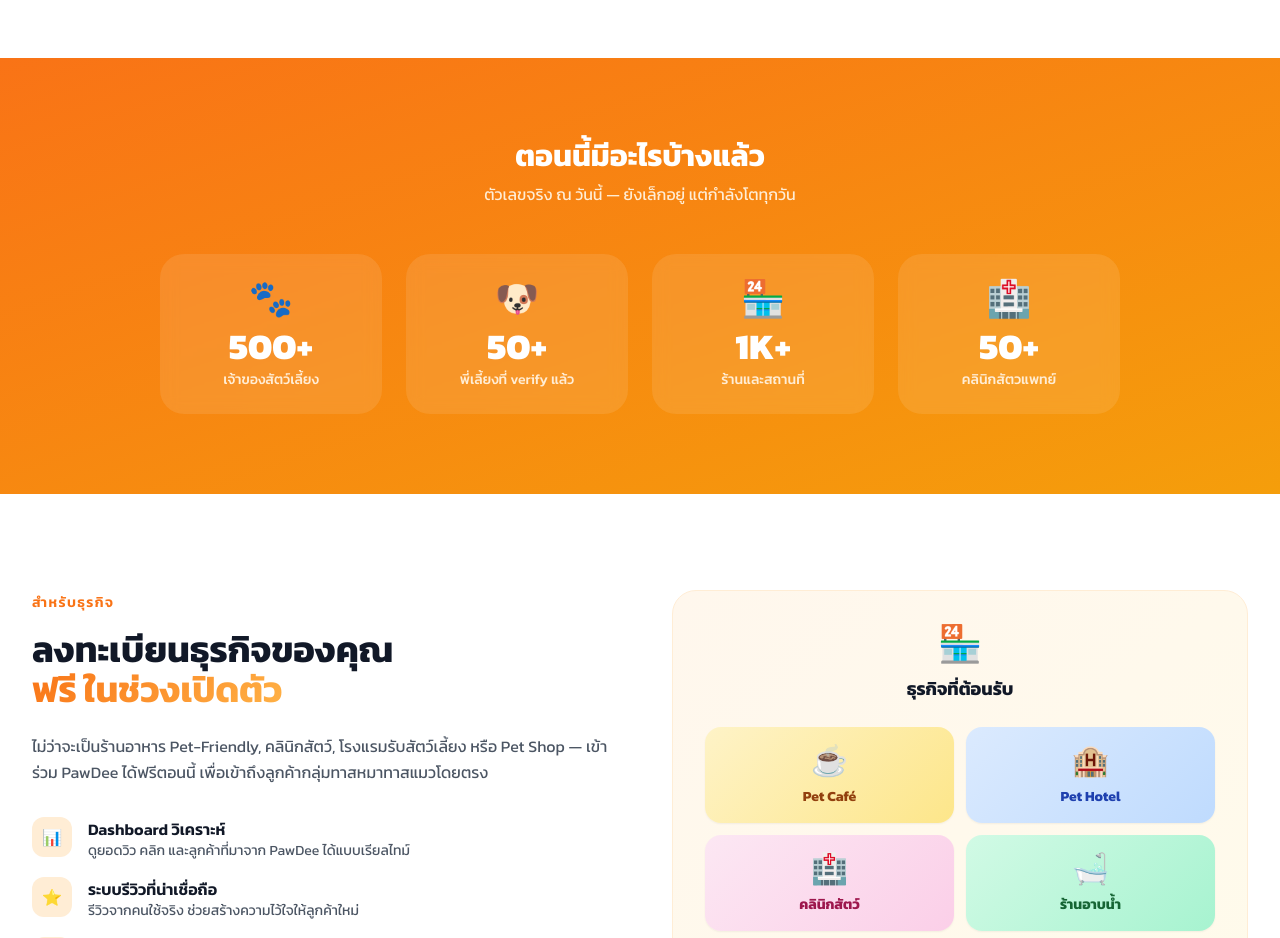
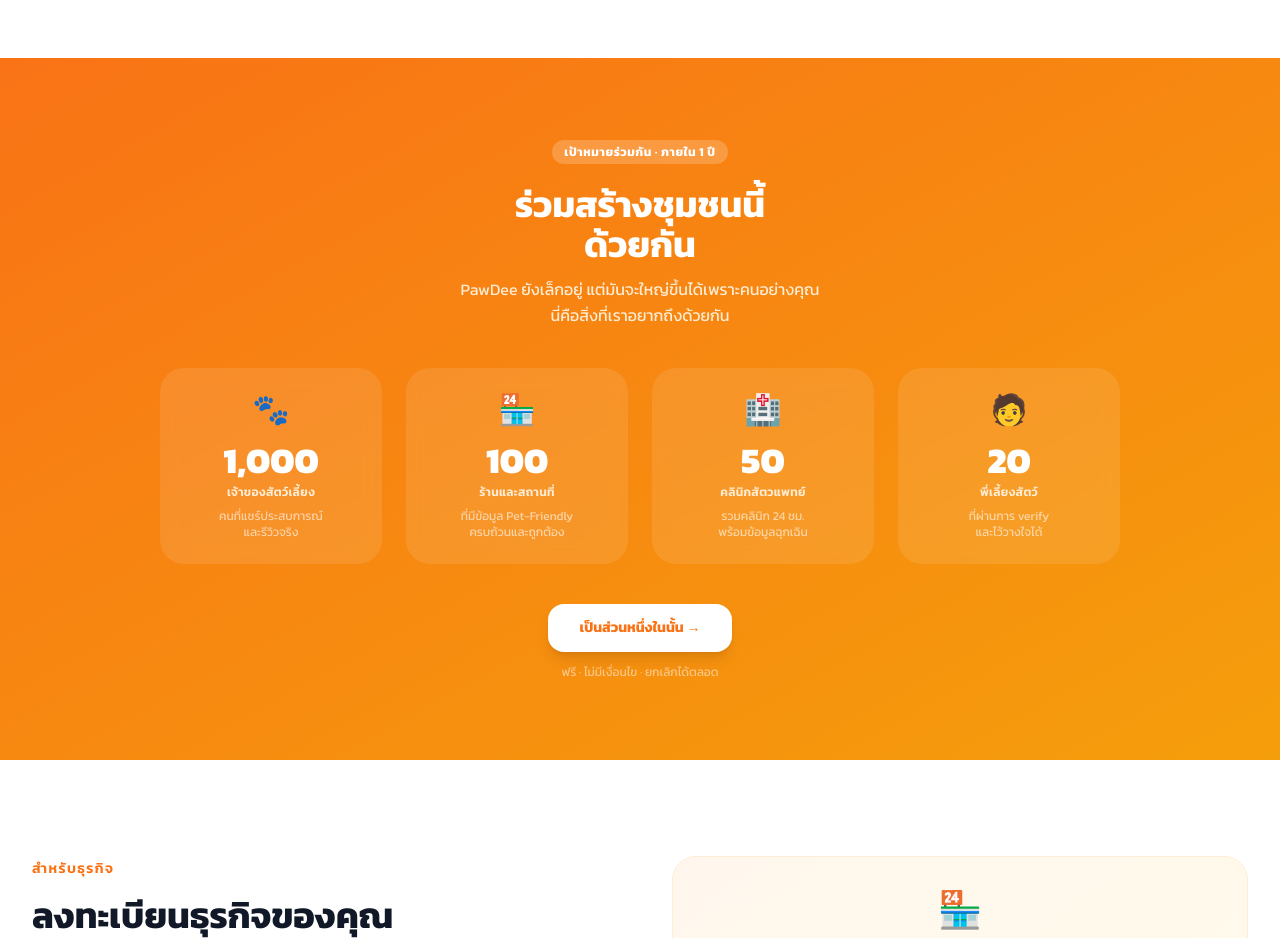
Before and after one commit to armntpwork/pawdee, a plain HTML site: page index.html in a window 1280 px wide. Shown: the part 3420-4358 px from the top of the page. Drawn offline with nearby package versions, Linux system fonts and the light colour scheme; no server answers.

Commit message:
Add files via upload

```diff
--- a/index.html
+++ b/index.html
@@ -480,35 +480,53 @@
   </div>
 </section>
 
-<!-- ===== STATS ===== -->
+<!-- ===== COMMUNITY / CO-BUILD ===== -->
 <section id="community" class="bg-gradient-to-br from-orange-500 to-amber-500 py-20">
   <div class="max-w-5xl mx-auto px-4 sm:px-6 lg:px-8">
-    <div class="text-center mb-12">
-      <h2 class="text-3xl font-bold text-white">ตอนนี้มีอะไรบ้างแล้ว</h2>
-      <p class="text-orange-100 mt-2">ตัวเลขจริง ณ วันนี้ — ยังเล็กอยู่ แต่กำลังโตทุกวัน</p>
+
+    <div class="text-center mb-4">
+      <span class="inline-block bg-white/20 text-white text-xs font-bold px-3 py-1 rounded-full tracking-wider uppercase mb-5">เป้าหมายร่วมกัน · ภายใน 1 ปี</span>
+      <h2 class="text-3xl sm:text-4xl font-bold text-white">ร่วมสร้างชุมชนนี้<br/>ด้วยกัน</h2>
+      <p class="text-orange-100 mt-3 max-w-md mx-auto leading-relaxed">
+        PawDee ยังเล็กอยู่ แต่มันจะใหญ่ขึ้นได้เพราะคนอย่างคุณ<br/>
+        นี่คือสิ่งที่เราอยากถึงด้วยกัน
+      </p>
     </div>
-    <div class="grid grid-cols-2 md:grid-cols-4 gap-6 text-center text-white">
+
+    <div class="grid grid-cols-2 md:grid-cols-4 gap-4 sm:gap-6 text-center text-white mt-10">
       <div class="bg-white/10 backdrop-blur rounded-3xl p-6 hover:bg-white/20 transition-colors">
-        <div class="text-4xl mb-2">🐾</div>
-        <div class="text-4xl font-extrabold mb-1">500+</div>
-        <div class="text-orange-100 text-sm font-medium">เจ้าของสัตว์เลี้ยง</div>
+        <div class="text-3xl mb-3">🐾</div>
+        <div class="text-4xl font-extrabold mb-1">1,000</div>
+        <div class="text-orange-100 text-xs font-semibold uppercase tracking-wide mt-1 mb-2">เจ้าของสัตว์เลี้ยง</div>
+        <div class="text-white/60 text-xs">คนที่แชร์ประสบการณ์<br/>และรีวิวจริง</div>
       </div>
       <div class="bg-white/10 backdrop-blur rounded-3xl p-6 hover:bg-white/20 transition-colors">
-        <div class="text-4xl mb-2">🐶</div>
-        <div class="text-4xl font-extrabold mb-1">50+</div>
-        <div class="text-orange-100 text-sm font-medium">พี่เลี้ยงที่ verify แล้ว</div>
+        <div class="text-3xl mb-3">🏪</div>
+        <div class="text-4xl font-extrabold mb-1">100</div>
+        <div class="text-orange-100 text-xs font-semibold uppercase tracking-wide mt-1 mb-2">ร้านและสถานที่</div>
+        <div class="text-white/60 text-xs">ที่มีข้อมูล Pet-Friendly<br/>ครบถ้วนและถูกต้อง</div>
       </div>
       <div class="bg-white/10 backdrop-blur rounded-3xl p-6 hover:bg-white/20 transition-colors">
-        <div class="text-4xl mb-2">🏪</div>
-        <div class="text-4xl font-extrabold mb-1">1K+</div>
-        <div class="text-orange-100 text-sm font-medium">ร้านและสถานที่</div>
+        <div class="text-3xl mb-3">🏥</div>
+        <div class="text-4xl font-extrabold mb-1">50</div>
+        <div class="text-orange-100 text-xs font-semibold uppercase tracking-wide mt-1 mb-2">คลินิกสัตวแพทย์</div>
+        <div class="text-white/60 text-xs">รวมคลินิก 24 ชม.<br/>พร้อมข้อมูลฉุกเฉิน</div>
       </div>
       <div class="bg-white/10 backdrop-blur rounded-3xl p-6 hover:bg-white/20 transition-colors">
-        <div class="text-4xl mb-2">🏥</div>
-        <div class="text-4xl font-extrabold mb-1">50+</div>
-        <div class="text-orange-100 text-sm font-medium">คลินิกสัตวแพทย์</div>
+        <div class="text-3xl mb-3">🧑</div>
+        <div class="text-4xl font-extrabold mb-1">20</div>
+        <div class="text-orange-100 text-xs font-semibold uppercase tracking-wide mt-1 mb-2">พี่เลี้ยงสัตว์</div>
+        <div class="text-white/60 text-xs">ที่ผ่านการ verify<br/>และไว้วางใจได้</div>
       </div>
     </div>
+
+    <div class="text-center mt-10">
+      <a href="#waitlist" class="inline-flex items-center gap-2 bg-white text-brand-orange font-bold px-8 py-3.5 rounded-2xl hover:bg-orange-50 transition-all shadow-lg text-sm">
+        เป็นส่วนหนึ่งในนั้น →
+      </a>
+      <p class="text-white/50 text-xs mt-3">ฟรี · ไม่มีเงื่อนไข · ยกเลิกได้ตลอด</p>
+    </div>
+
   </div>
 </section>
 
```
